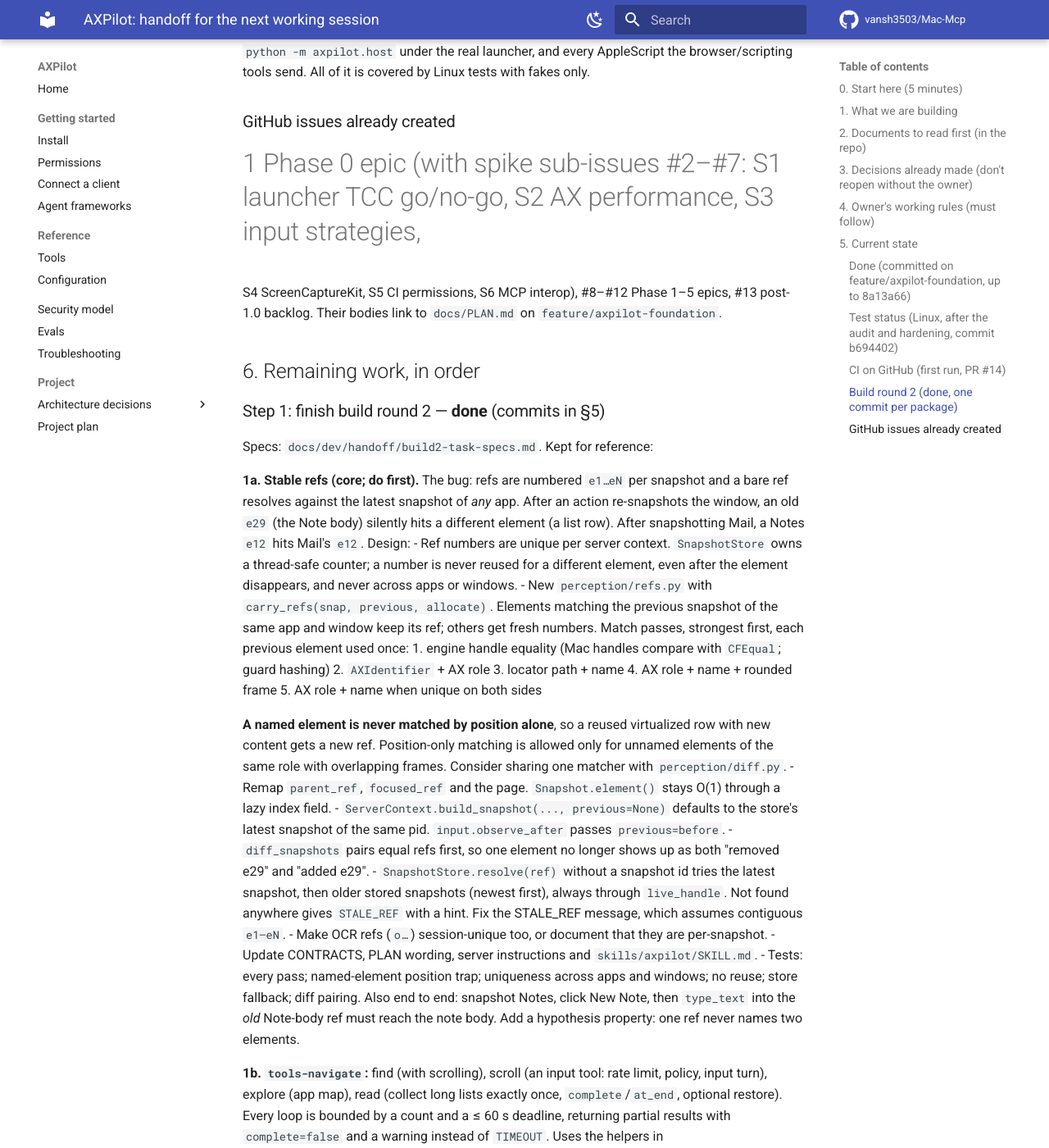
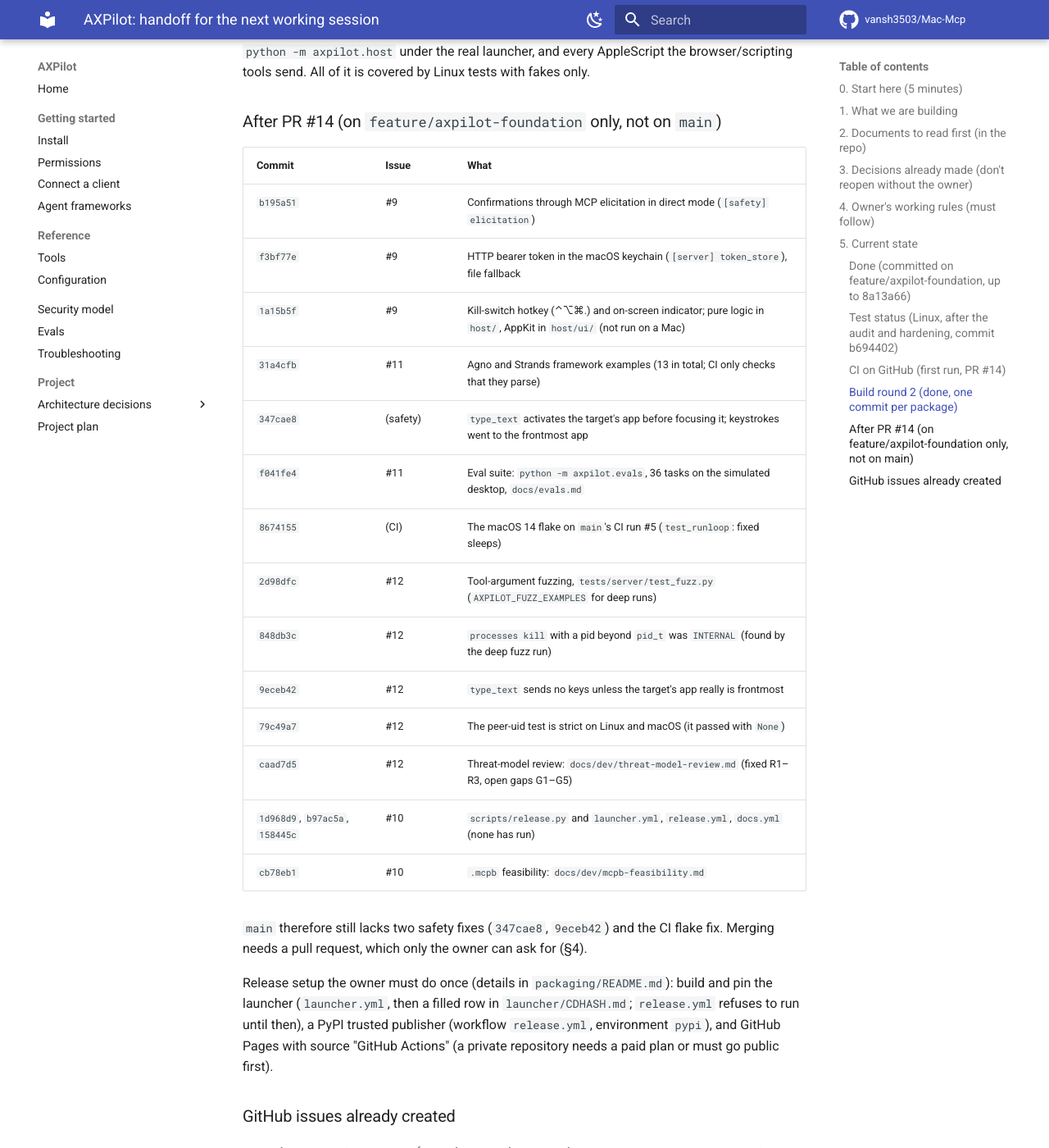
Before and after one commit to Vansh3503/Mac-Mcp, an MkDocs documentation site: the page built from docs/dev/handoff/HANDOFF.md, in a window 1280 px wide and 1400 px high, scrolled down 6554 px. Shown: the whole window at 82% size. Built offline with MkDocs 1.6.1 and Material for MkDocs 9.7.7, drawn with Linux system fonts in a browser that asks for light colours; comment, search, counter and statistics services are not loaded; some of the changed text lies outside the part shown.

Commit message:
docs(handoff): record the work after PR #14
The handoff still said nothing was merged and stopped at build round 2. It
now lists every commit on feature/axpilot-foundation after PR #14 (the
elicitation, keychain and kill-switch work, evals, fuzzing, the
threat-model review, the release tooling), notes that main still lacks two
safety fixes and the CI flake fix, and lists the release setup only the
owner can do.

```diff
--- a/docs/dev/handoff/HANDOFF.md
+++ b/docs/dev/handoff/HANDOFF.md
@@ -4,8 +4,9 @@
 every decision made so far, the exact current state, the rules the owner set, and the ordered remaining work.
 
 - **Repository:** `github.com/Vansh3503/Mac-Mcp` (private). Default branch `main`.
-- **Working branch:** `feature/axpilot-foundation` (all work is here, not merged).
-- **Last verified work commit:** see `git log --oneline -15`; build round 2 (Step 1) is complete (§5).
+- **Working branch:** `feature/axpilot-foundation`. PR #14 brought it into `main` up to `f6802e5`; the
+  later work (§5, "After PR #14") is on the branch only.
+- **Last verified work commit:** see `git log --oneline -20`; §5 lists what each commit did.
 - **Owner:** Vansh Malhotra (GitHub `Vansh3503`).
 
 ---
@@ -150,6 +151,33 @@
 `ensure_host_running` (`open -g -a`), `LOCAL_PEERCRED`, parent-app identification, `python -m axpilot.host` under
 the real launcher, and every AppleScript the browser/scripting tools send. All of it is covered by Linux tests with
 fakes only.
+
+### After PR #14 (on `feature/axpilot-foundation` only, not on `main`)
+
+| Commit | Issue | What |
+|---|---|---|
+| `b195a51` | #9 | Confirmations through MCP elicitation in direct mode (`[safety] elicitation`) |
+| `f3bf77e` | #9 | HTTP bearer token in the macOS keychain (`[server] token_store`), file fallback |
+| `1a15b5f` | #9 | Kill-switch hotkey (⌃⌥⌘.) and on-screen indicator; pure logic in `host/`, AppKit in `host/ui/` (not run on a Mac) |
+| `31a4cfb` | #11 | Agno and Strands framework examples (13 in total; CI only checks that they parse) |
+| `347cae8` | (safety) | `type_text` activates the target's app before focusing it; keystrokes went to the frontmost app |
+| `f041fe4` | #11 | Eval suite: `python -m axpilot.evals`, 36 tasks on the simulated desktop, `docs/evals.md` |
+| `8674155` | (CI) | The macOS 14 flake on `main`'s CI run #5 (`test_runloop`: fixed sleeps) |
+| `2d98dfc` | #12 | Tool-argument fuzzing, `tests/server/test_fuzz.py` (`AXPILOT_FUZZ_EXAMPLES` for deep runs) |
+| `848db3c` | #12 | `processes kill` with a pid beyond `pid_t` was `INTERNAL` (found by the deep fuzz run) |
+| `9eceb42` | #12 | `type_text` sends no keys unless the target's app really is frontmost |
+| `79c49a7` | #12 | The peer-uid test is strict on Linux and macOS (it passed with `None`) |
+| `caad7d5` | #12 | Threat-model review: `docs/dev/threat-model-review.md` (fixed R1–R3, open gaps G1–G5) |
+| `1d968d9`, `b97ac5a`, `158445c` | #10 | `scripts/release.py` and `launcher.yml`, `release.yml`, `docs.yml` (none has run) |
+| `cb78eb1` | #10 | `.mcpb` feasibility: `docs/dev/mcpb-feasibility.md` |
+
+`main` therefore still lacks two safety fixes (`347cae8`, `9eceb42`) and the CI flake fix. Merging needs
+a pull request, which only the owner can ask for (§4).
+
+Release setup the owner must do once (details in `packaging/README.md`): build and pin the launcher
+(`launcher.yml`, then a filled row in `launcher/CDHASH.md`; `release.yml` refuses to run until then),
+a PyPI trusted publisher (workflow `release.yml`, environment `pypi`), and GitHub Pages with source
+"GitHub Actions" (a private repository needs a paid plan or must go public first).
 
 ### GitHub issues already created
 
```
